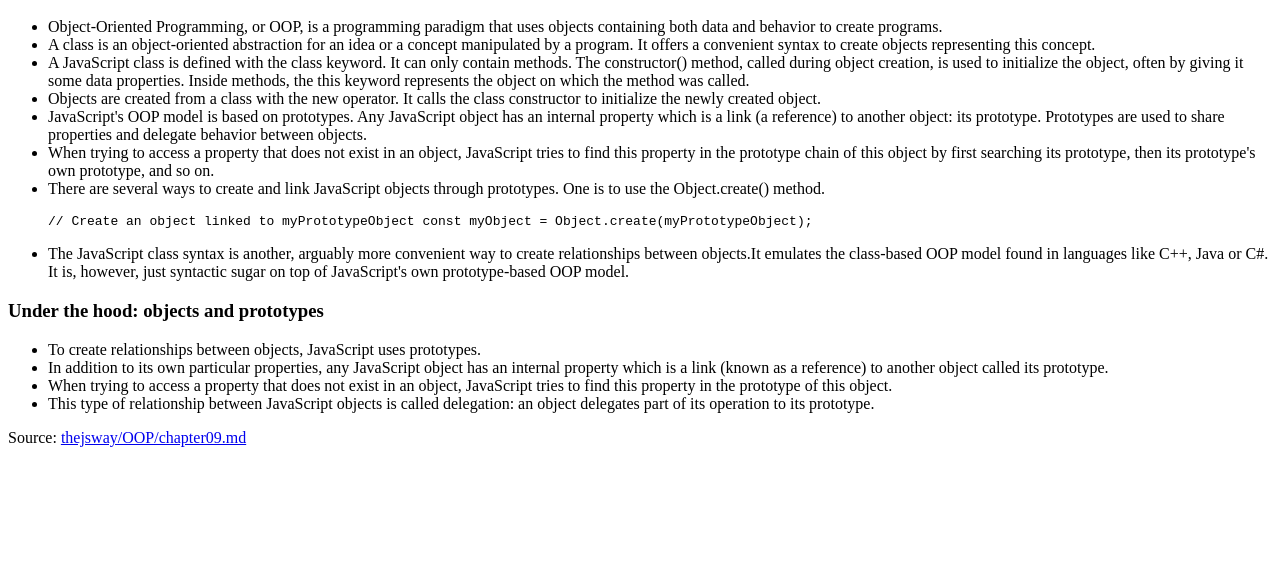
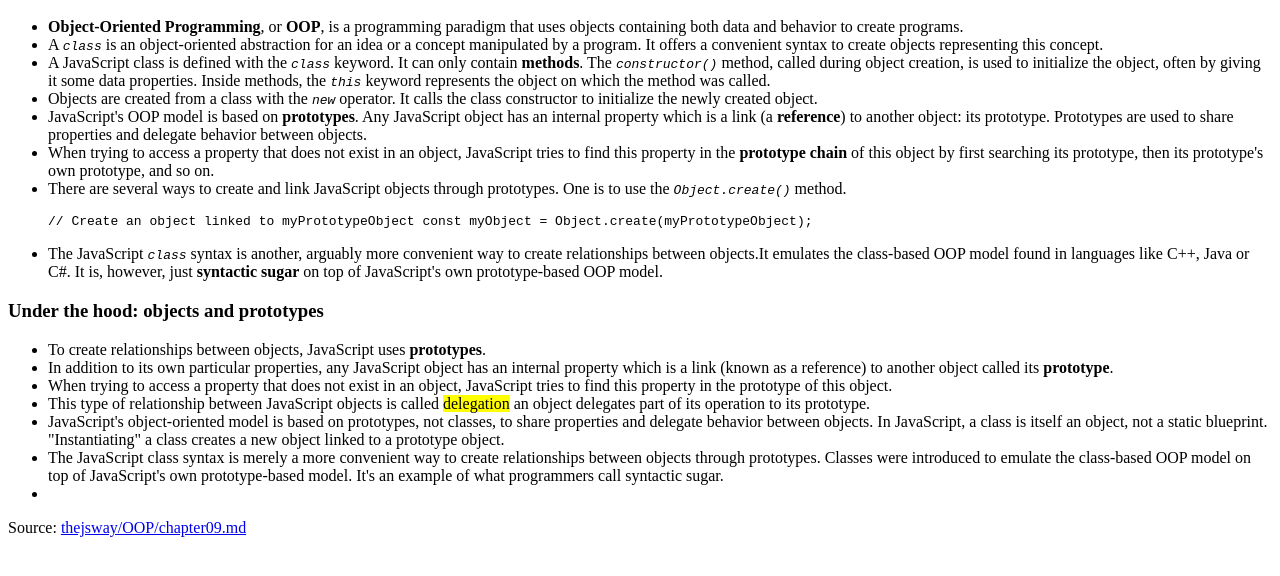
Before and after one commit to yugmani/thejsway-oop-9, a website: page index.html in a window 1280 px wide. Shown: the part 48-624 px from the top of the page. Drawn offline with Linux system fonts and the light colour scheme.

Commit message:
RPG attack

```diff
--- a/index.html
+++ b/index.html
@@ -2,40 +2,45 @@
   <h1>Understand object-oriented programming</h1>
   <ul>
     <li>
-      Object-Oriented Programming, or OOP, is a programming paradigm that uses
-      objects containing both data and behavior to create programs.
+      <strong>Object-Oriented Programming</strong>, or <strong>OOP</strong>, is
+      a programming paradigm that uses objects containing both data and behavior
+      to create programs.
     </li>
     <li>
-      A class is an object-oriented abstraction for an idea or a concept
-      manipulated by a program. It offers a convenient syntax to create objects
-      representing this concept.
+      A <code><em>class</em></code> is an object-oriented abstraction for an
+      idea or a concept manipulated by a program. It offers a convenient syntax
+      to create objects representing this concept.
     </li>
     <li>
-      A JavaScript class is defined with the class keyword. It can only contain
-      methods. The constructor() method, called during object creation, is used
-      to initialize the object, often by giving it some data properties. Inside
-      methods, the this keyword represents the object on which the method was
-      called.
+      A JavaScript class is defined with the
+      <code><em>class</em></code> keyword. It can only contain
+      <strong>methods</strong>. The <code><em>constructor()</em></code> method,
+      called during object creation, is used to initialize the object, often by
+      giving it some data properties. Inside methods, the
+      <code><em>this</em></code> keyword represents the object on which the
+      method was called.
     </li>
     <li>
-      Objects are created from a class with the new operator. It calls the class
-      constructor to initialize the newly created object.
+      Objects are created from a class with the
+      <code><em>new</em></code> operator. It calls the class constructor to
+      initialize the newly created object.
     </li>
     <li>
-      JavaScript's OOP model is based on prototypes. Any JavaScript object has
-      an internal property which is a link (a reference) to another object: its
-      prototype. Prototypes are used to share properties and delegate behavior
-      between objects.
+      JavaScript's OOP model is based on <strong>prototypes</strong>. Any
+      JavaScript object has an internal property which is a link (a
+      <strong>reference</strong>) to another object: its prototype. Prototypes
+      are used to share properties and delegate behavior between objects.
     </li>
     <li>
       When trying to access a property that does not exist in an object,
-      JavaScript tries to find this property in the prototype chain of this
-      object by first searching its prototype, then its prototype's own
-      prototype, and so on.
+      JavaScript tries to find this property in the
+      <strong>prototype chain</strong> of this object by first searching its
+      prototype, then its prototype's own prototype, and so on.
     </li>
     <li>
       There are several ways to create and link JavaScript objects through
-      prototypes. One is to use the Object.create() method.
+      prototypes. One is to use the
+      <code><em>Object.create()</em></code> method.
       <p>
         <code
           >// Create an object linked to myPrototypeObject const myObject =
@@ -44,30 +49,46 @@
       </p>
     </li>
     <li>
-      The JavaScript class syntax is another, arguably more convenient way to
-      create relationships between objects.It emulates the class-based OOP model
-      found in languages like C++, Java or C#. It is, however, just syntactic
-      sugar on top of JavaScript's own prototype-based OOP model.
+      The JavaScript <code><em>class</em></code> syntax is another, arguably
+      more convenient way to create relationships between objects.It emulates
+      the class-based OOP model found in languages like C++, Java or C#. It is,
+      however, just <strong>syntactic sugar</strong> on top of JavaScript's own
+      prototype-based OOP model.
     </li>
   </ul>
   <h3>Under the hood: objects and prototypes</h3>
   <ul>
     <li>
-      To create relationships between objects, JavaScript uses prototypes.
+      To create relationships between objects, JavaScript uses <strong>prototypes</strong>.
     </li>
     <li>
       In addition to its own particular properties, any JavaScript object has an
       internal property which is a link (known as a reference) to another object
-      called its prototype.
+      called its <strong>prototype</strong>.
     </li>
     <li>
       When trying to access a property that does not exist in an object,
       JavaScript tries to find this property in the prototype of this object.
     </li>
     <li>
-      This type of relationship between JavaScript objects is called delegation:
+      This type of relationship between JavaScript objects is called
+      <mark>delegation</mark>
       an object delegates part of its operation to its prototype.
     </li>
+    <li>
+      JavaScript's object-oriented model is based on prototypes, not classes, to
+      share properties and delegate behavior between objects. In JavaScript, a
+      class is itself an object, not a static blueprint. "Instantiating" a class
+      creates a new object linked to a prototype object.
+    </li>
+    <li>
+      The JavaScript class syntax is merely a more convenient way to create
+      relationships between objects through prototypes. Classes were introduced
+      to emulate the class-based OOP model on top of JavaScript's own
+      prototype-based model. It's an example of what programmers call syntactic
+      sugar.
+    </li>
+    <li></li>
   </ul>
 
   <p>
```
Also changed, not shown: index.js (+67 -0 lines).
